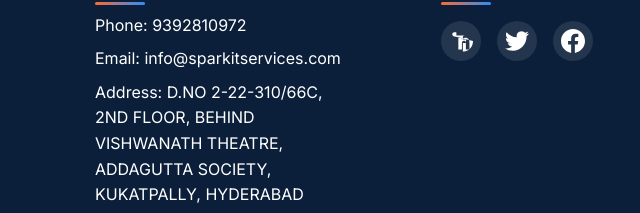
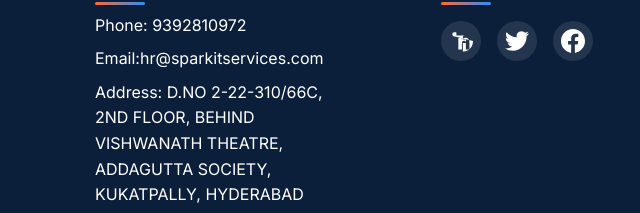
Before and after one commit to dhanumjayareddy/Sprak_IT_Services, a plain HTML site: page services.html in a window 1280 px wide. Shown: the part 5522-5735 px from the top of the page, 561-1201 px from the left. Drawn offline with nearby package versions, Linux system fonts and the light colour scheme.

Commit message:
uupdated service page email

```diff
--- a/services.html
+++ b/services.html
@@ -512,7 +512,7 @@
                     <h3>Contact</h3>
                     <ul>
                         <li>Phone: 9392810972</li>
-                        <li>Email: info@sparkitservices.com</li>
+                        <li>Email:hr@sparkitservices.com</li>
                         <li>Address: D.NO 2-22-310/66C, 2ND FLOOR, BEHIND VISHWANATH THEATRE, ADDAGUTTA SOCIETY, KUKATPALLY, HYDERABAD</li>
                     </ul>
                 </div>
```
